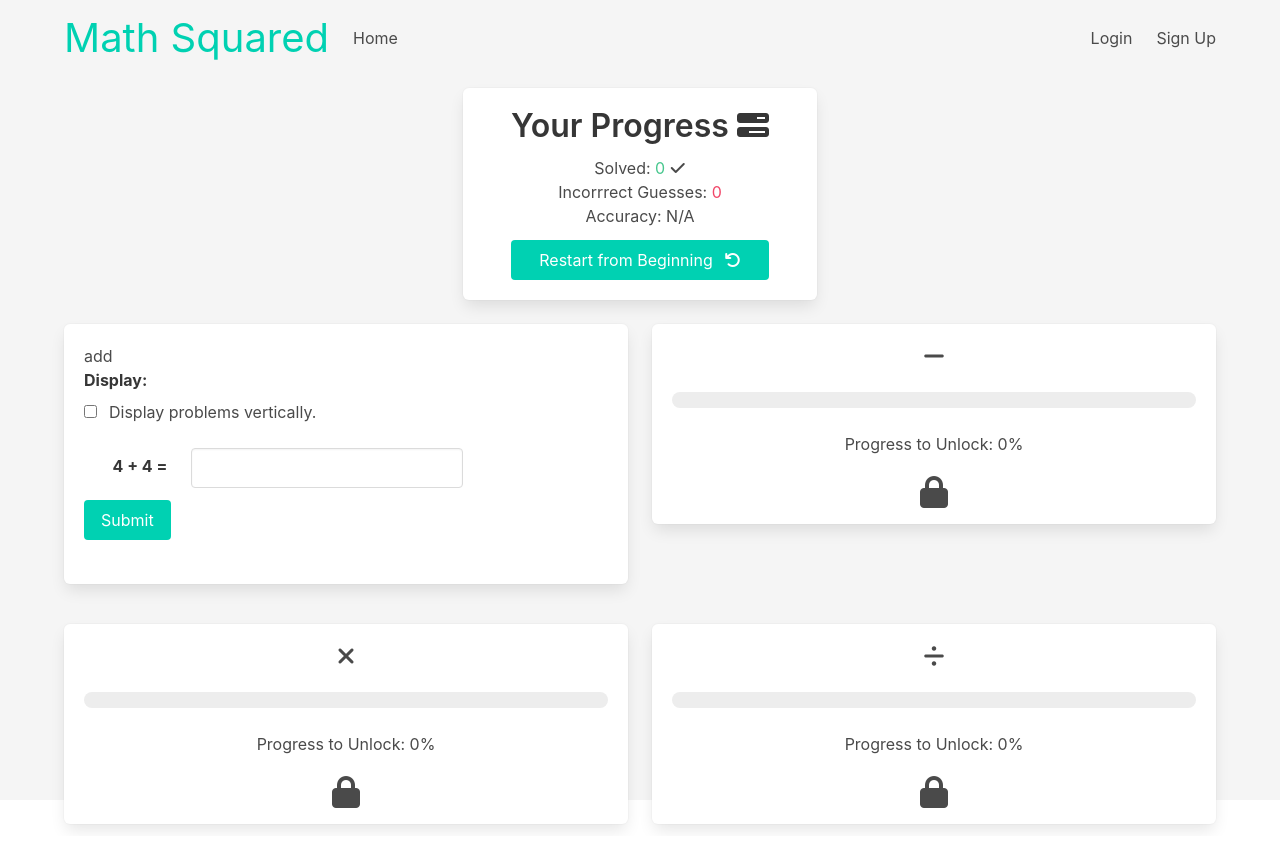
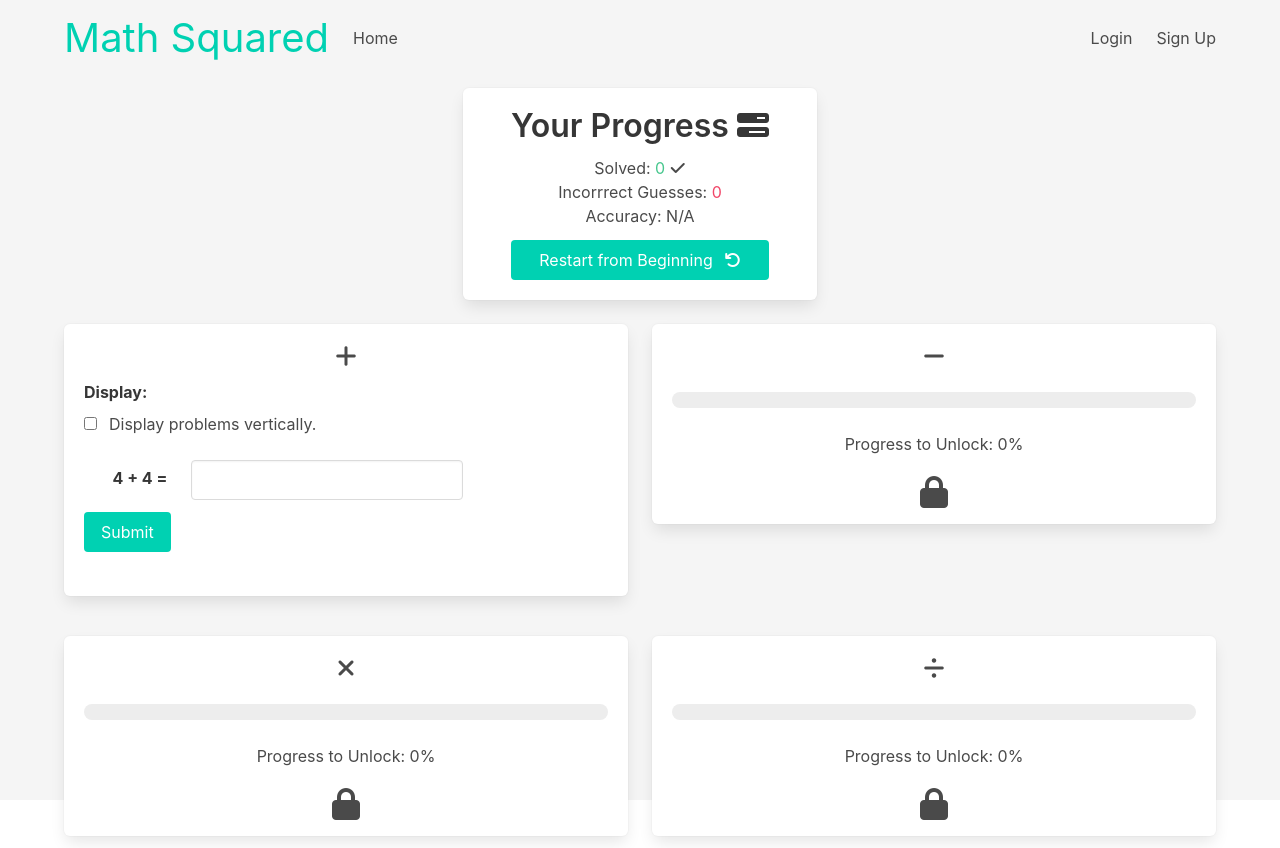
Before and after one commit to quentinikeno/Springboard-SEC-Capstone-2, a React (Create React App) app in the folder frontend/: page /game in a window 1280 px wide. Built offline with nearby package versions, Linux system fonts and the light colour scheme; no server answers.

Commit message:
Add icons for ProblemBox.

```diff
--- a/frontend/src/math-squared/ProblemBox.js
+++ b/frontend/src/math-squared/ProblemBox.js
@@ -10,7 +10,7 @@ import {
 	getNewProblem,
 } from "../redux-slices/math-squared/mathSquaredSlice";
 
-const ProblemBox = ({ operation }) => {
+const ProblemBox = ({ operation, iconClass }) => {
 	const dispatch = useDispatch();
 	const initialState = { answer: "" };
 	const [formData, setFormData, handleChange] = useFormState(initialState);
@@ -42,8 +42,10 @@ const ProblemBox = ({ operation }) => {
 
 	return (
 		<div className="column">
-			<div className=" box mb-4">
-				<h2 className="is-2">{operation}</h2>
+			<div className="box mb-4">
+				<h2 className="is-2 has-text-centered mb-3">
+					<i className={`fa-solid ${iconClass} fa-xl`}></i>
+				</h2>
 
 				<div className="field">
 					<div className="label">
```
